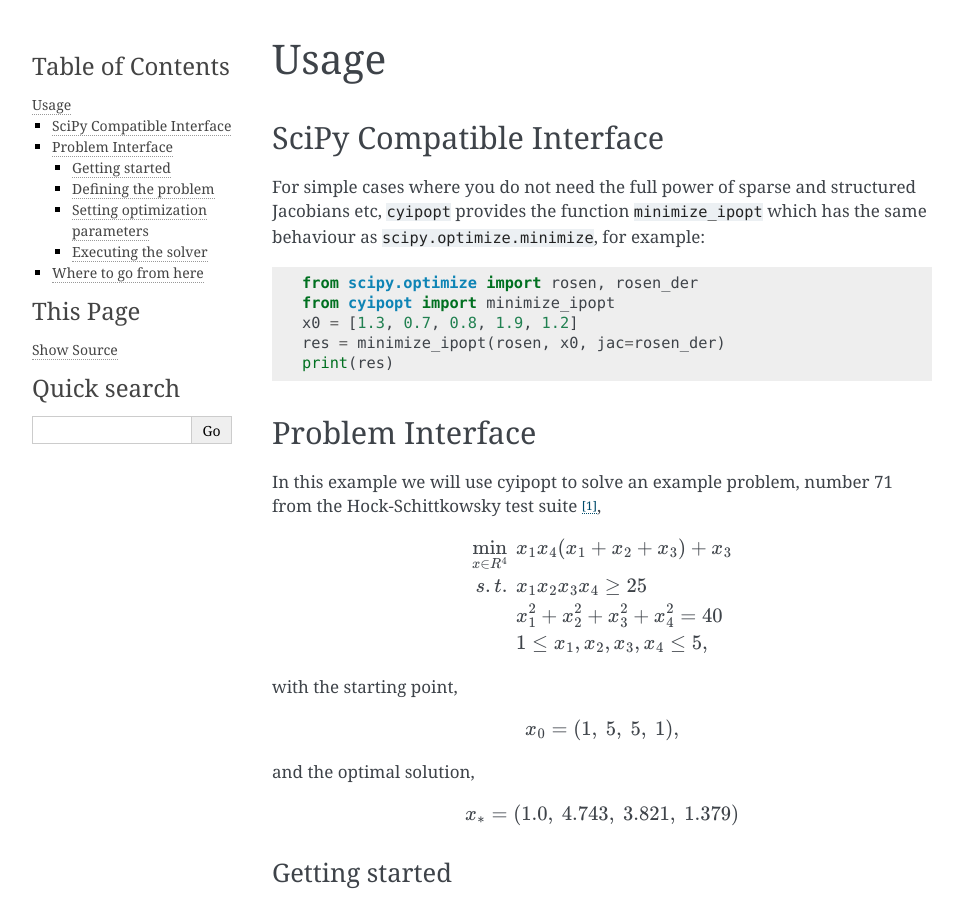
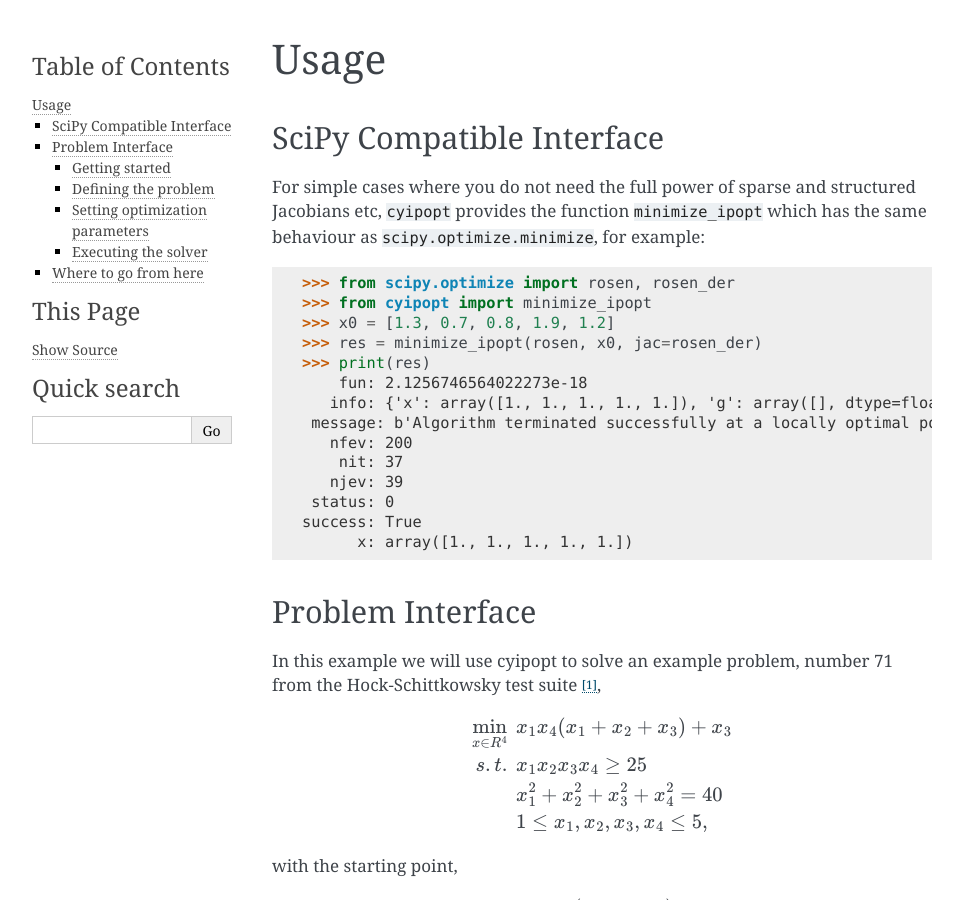
Before and after one commit to mechmotum/cyipopt, a Sphinx documentation site: the page built from docs/source/tutorial.rst, in a window 1280 px wide and 900 px high. Shown: the whole window, without its empty margins (148-1111 px from the left). Built offline with Sphinx 7.4.7, drawn with Linux system fonts in a browser that asks for light colours.

```diff
--- a/docs/source/index.rst
+++ b/docs/source/index.rst
@@ -51,7 +51,7 @@ Indices and tables
 Copyright
 =========
 
-| License: EPL 1.0
 | Copyright (C) 2012-2015 Amit Aides
 | Copyright (C) 2015-2017 Matthias Kümmerer
 | Copyright (C) 2017-2021 cyipopt developers
+| License: EPL 1.0
--- a/docs/source/tutorial.rst
+++ b/docs/source/tutorial.rst
@@ -11,11 +11,20 @@ For simple cases where you do not need the full power of sparse and structured
 Jacobians etc, ``cyipopt`` provides the function ``minimize_ipopt`` which has
 the same behaviour as ``scipy.optimize.minimize``, for example::
 
-   from scipy.optimize import rosen, rosen_der
-   from cyipopt import minimize_ipopt
-   x0 = [1.3, 0.7, 0.8, 1.9, 1.2]
-   res = minimize_ipopt(rosen, x0, jac=rosen_der)
-   print(res)
+   >>> from scipy.optimize import rosen, rosen_der
+   >>> from cyipopt import minimize_ipopt
+   >>> x0 = [1.3, 0.7, 0.8, 1.9, 1.2]
+   >>> res = minimize_ipopt(rosen, x0, jac=rosen_der)
+   >>> print(res)
+       fun: 2.1256746564022273e-18
+      info: {'x': array([1., 1., 1., 1., 1.]), 'g': array([], dtype=float64), 'obj_val': 2.1256746564022273e-18, 'mult_g': array([], dtype=float64), 'mult_x_L': array([0., 0., 0., 0., 0.]), 'mult_x_U': array([0., 0., 0., 0., 0.]), 'status': 0, 'status_msg': b'Algorithm terminated successfully at a locally optimal point, satisfying the convergence tolerances (can be specified by options).'}
+    message: b'Algorithm terminated successfully at a locally optimal point, satisfying the convergence tolerances (can be specified by options).'
+      nfev: 200
+       nit: 37
+      njev: 39
+    status: 0
+   success: True
+         x: array([1., 1., 1., 1., 1.])
 
 Problem Interface
 =================
```
Also changed, not shown: 1 other file.
